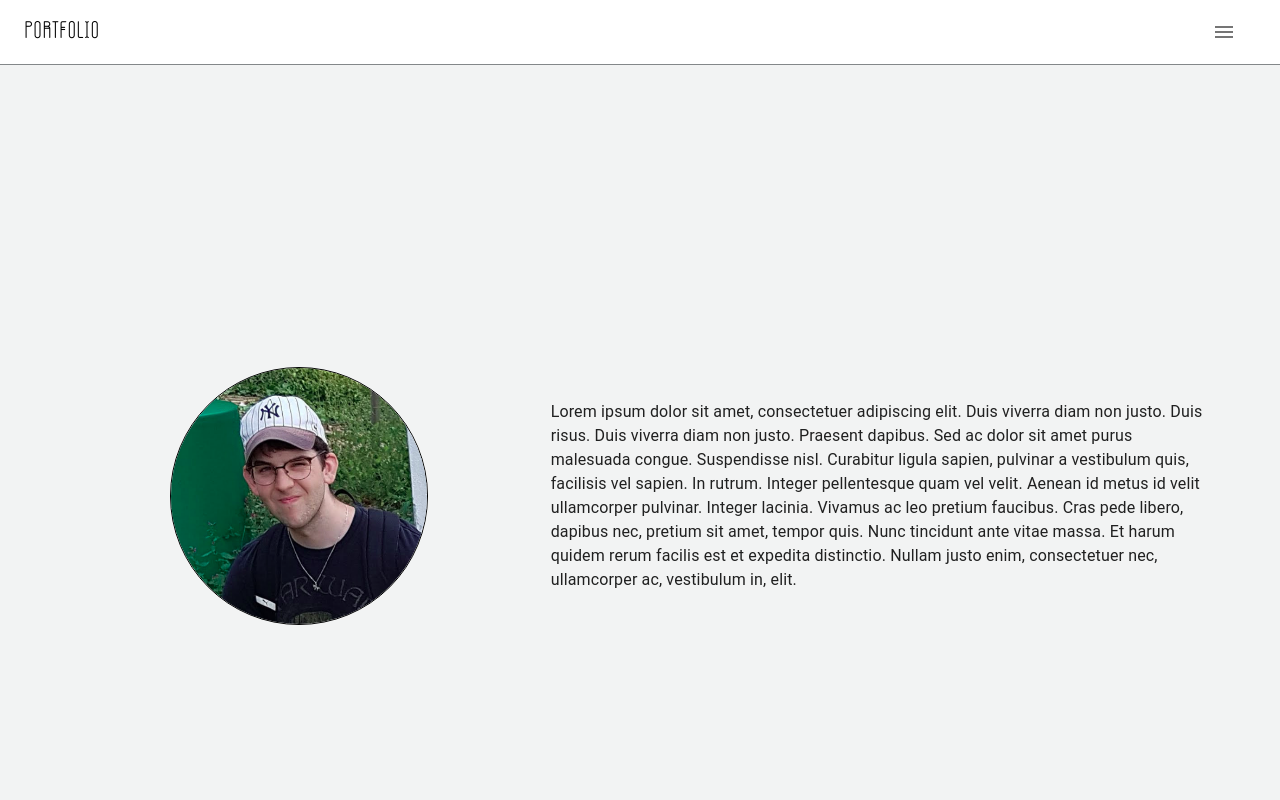
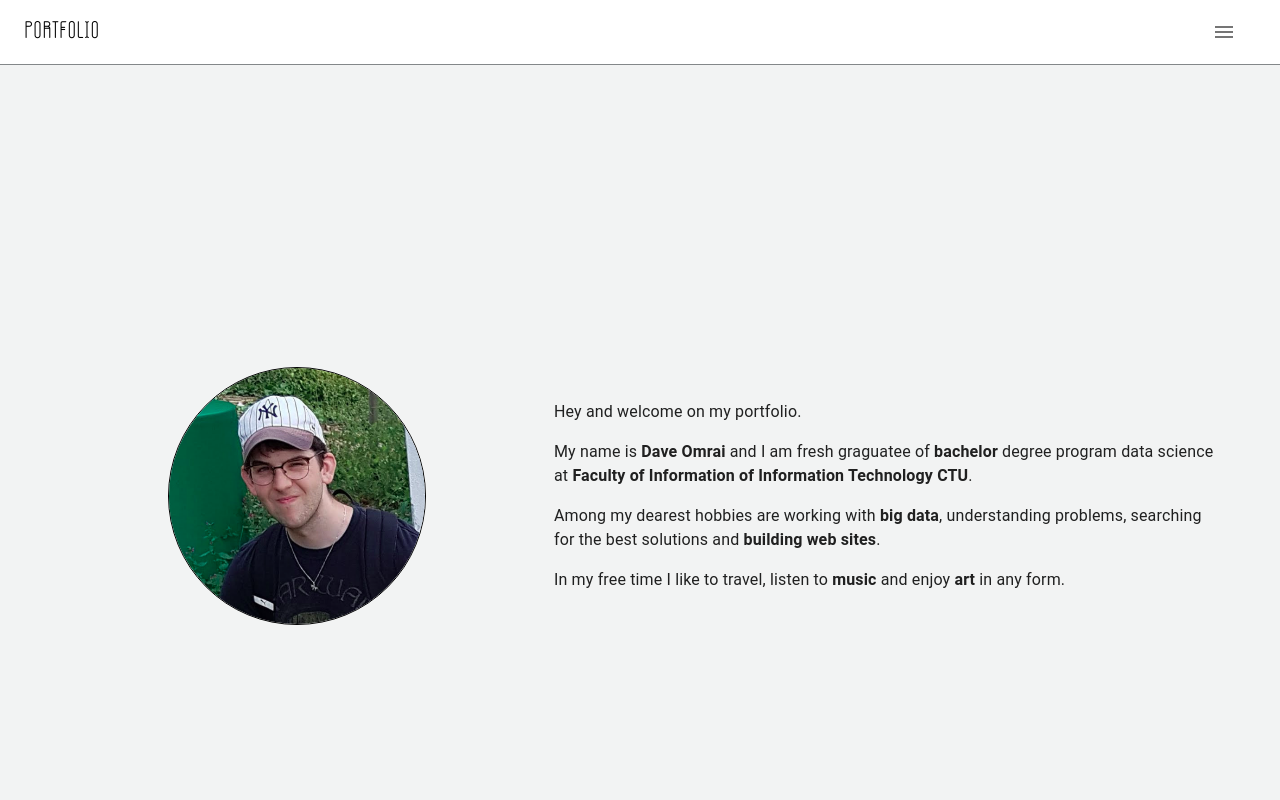
Before and after one commit to daveomri/portfolio, a React (Create React App) app: page /#/ in a window 1280 px wide. Shown: the top 800 px of the page. Built offline with nearby package versions, Linux system fonts and the light colour scheme.

Commit message:
#5 Added some text to about me section

```diff
--- a/src/components/cards/Greetings.jsx
+++ b/src/components/cards/Greetings.jsx
@@ -32,27 +32,46 @@ const Greetings = (props) => {
         className={classes.root}
       >
         <Grid item xs={12}>
-          <Grid container spacing={2} alignItems="center">
+          <Grid
+            container
+            spacing={3}
+            alignItems="center"
+            justifyContent="center"
+          >
             <Grid item xs={12} sm={12} md={5}>
               <Grid container justifyContent="center" alignItems="center">
                 <img src={profile} alt="Logo" className={classes.profilePic} />
               </Grid>
             </Grid>
-            <Grid item xs={12} sm={12} md={7}>
-              <Grid container justifyContent="center" alignItems="center">
-                <Typography variant="body1" className={classes.typeWriter}>
-                  Lorem ipsum dolor sit amet, consectetuer adipiscing elit.
-                  Duis viverra diam non justo. Duis risus. Duis viverra diam
-                  non justo. Praesent dapibus. Sed ac dolor sit amet purus
-                  malesuada congue. Suspendisse nisl. Curabitur ligula sapien,
-                  pulvinar a vestibulum quis, facilisis vel sapien. In rutrum.
-                  Integer pellentesque quam vel velit. Aenean id metus id velit
-                  ullamcorper pulvinar. Integer lacinia. Vivamus ac leo pretium
-                  faucibus. Cras pede libero, dapibus nec, pretium sit amet, tempor
-                  quis. Nunc tincidunt ante vitae massa. Et harum quidem rerum
-                  facilis est et expedita distinctio. Nullam justo enim,
-                  consectetuer nec, ullamcorper ac, vestibulum in, elit.
-                </Typography>
+            <Grid item xs={11} sm={9} md={7}>
+              <Grid container alignItems="center" spacing={2}>
+                <Grid item>
+                  <Typography variant="body1" className={classes.typeWriter}>
+                    Hey and welcome on my portfolio.
+                  </Typography>
+                </Grid>
+                <Grid item>
+                  <Typography variant="body1" className={classes.typeWriter}>
+                    My name is <b>Dave Omrai</b> and I am fresh graguatee of
+                    <b> bachelor</b> degree program data science at
+                    <b>{` Faculty of
+                    Information of Information Technology CTU`}</b>
+                    .
+                  </Typography>
+                </Grid>
+                <Grid item>
+                  <Typography variant="body1" className={classes.typeWriter}>
+                    Among my dearest hobbies are working with <b>big data</b>,
+                    understanding problems, searching for the best solutions and
+                    <b> building web sites</b>.
+                  </Typography>
+                </Grid>
+                <Grid item>
+                  <Typography variant="body1" className={classes.typeWriter}>
+                    In my free time I like to travel, listen to <b>music</b> and
+                    enjoy <b>art</b> in any form.
+                  </Typography>
+                </Grid>
               </Grid>
             </Grid>
           </Grid>
```
